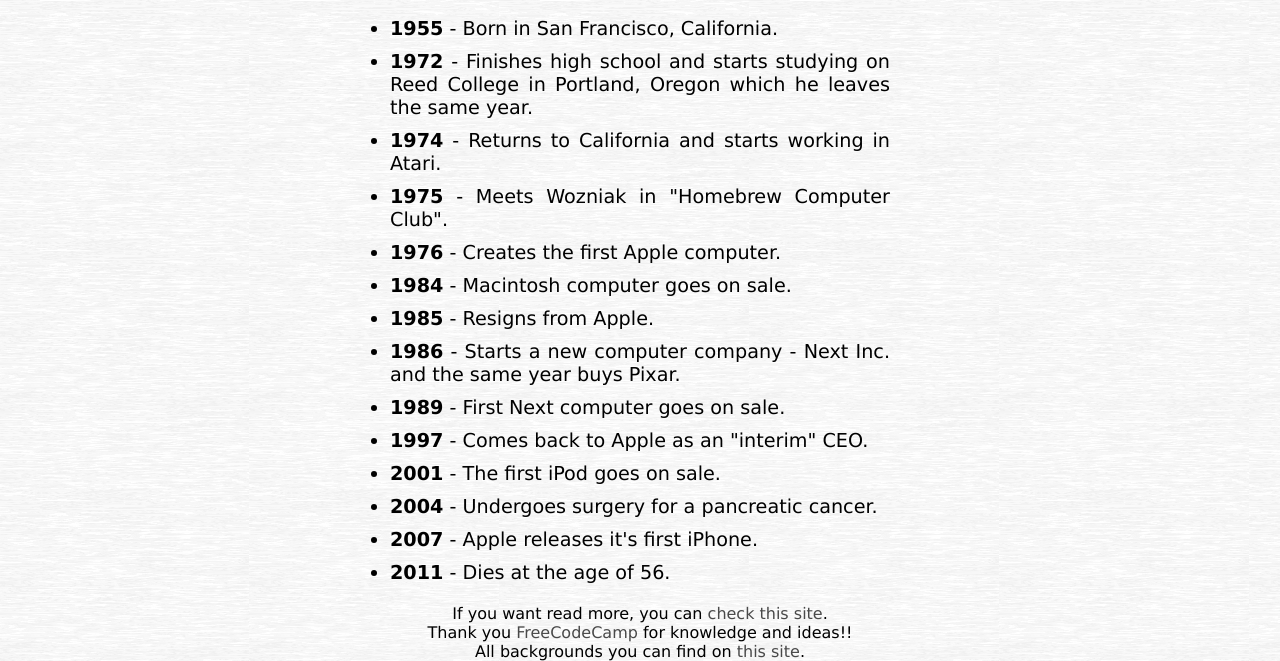
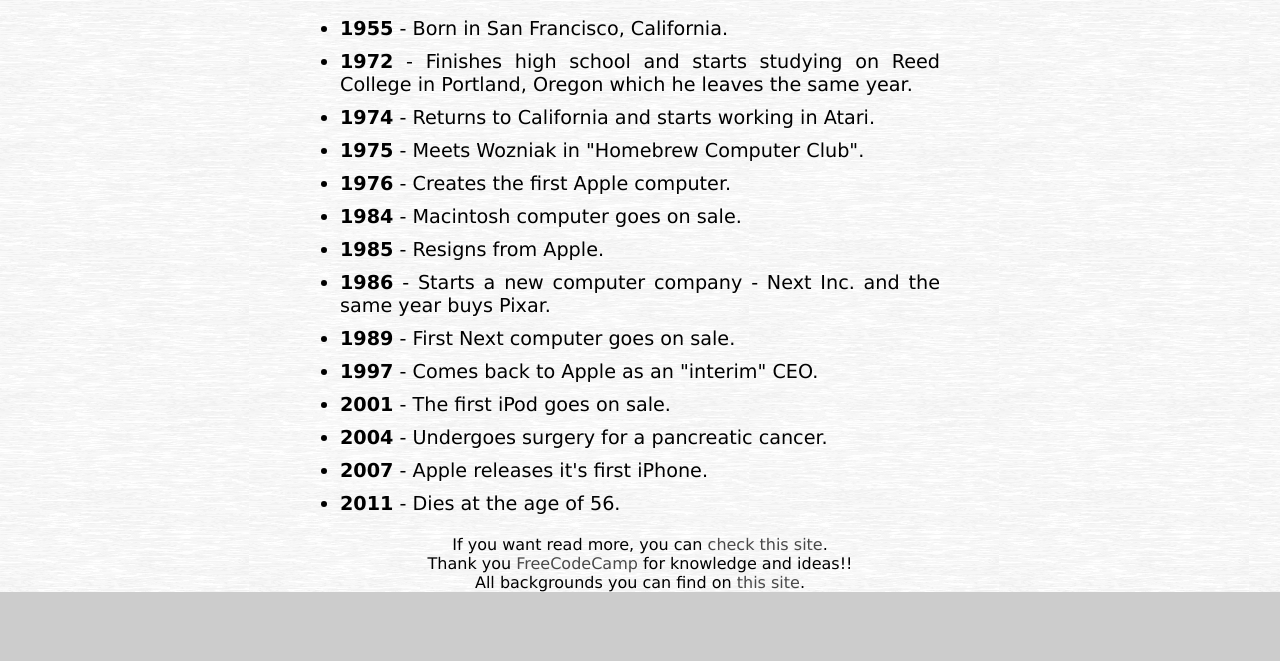
Before and after one commit to PSwiecicki/Sites, a plain HTML site: page TributePage/index.html in a window 1280 px wide. Shown: the part 580-1241 px from the top of the page. After the commit the page ends 1172 px from the top, so only its background shows below. Drawn offline with Linux system fonts and the light colour scheme.

Commit message:
Add some animation to list

```diff
--- a/TributePage/style.css
+++ b/TributePage/style.css
@@ -56,14 +56,21 @@ figcaption {
 
 section {
     margin: 40px auto 20px auto;
-    width: 500px;
+    width: 600px;
 }
 
 li{
+    width: 600px;
+    text-align: justify;
     font-size: 1.2em;
-    text-align: justify;
     font-family: 'Lucida Sans Unicode', Geneva, Verdana, sans-serif;
     margin: 10px 0 10px 0;
+    transition: font-size 0.5s, width 0.5s;
+}
+
+li:hover {
+    font-size: 1.3em;
+    width: 650px;
 }
 
 a {
```
